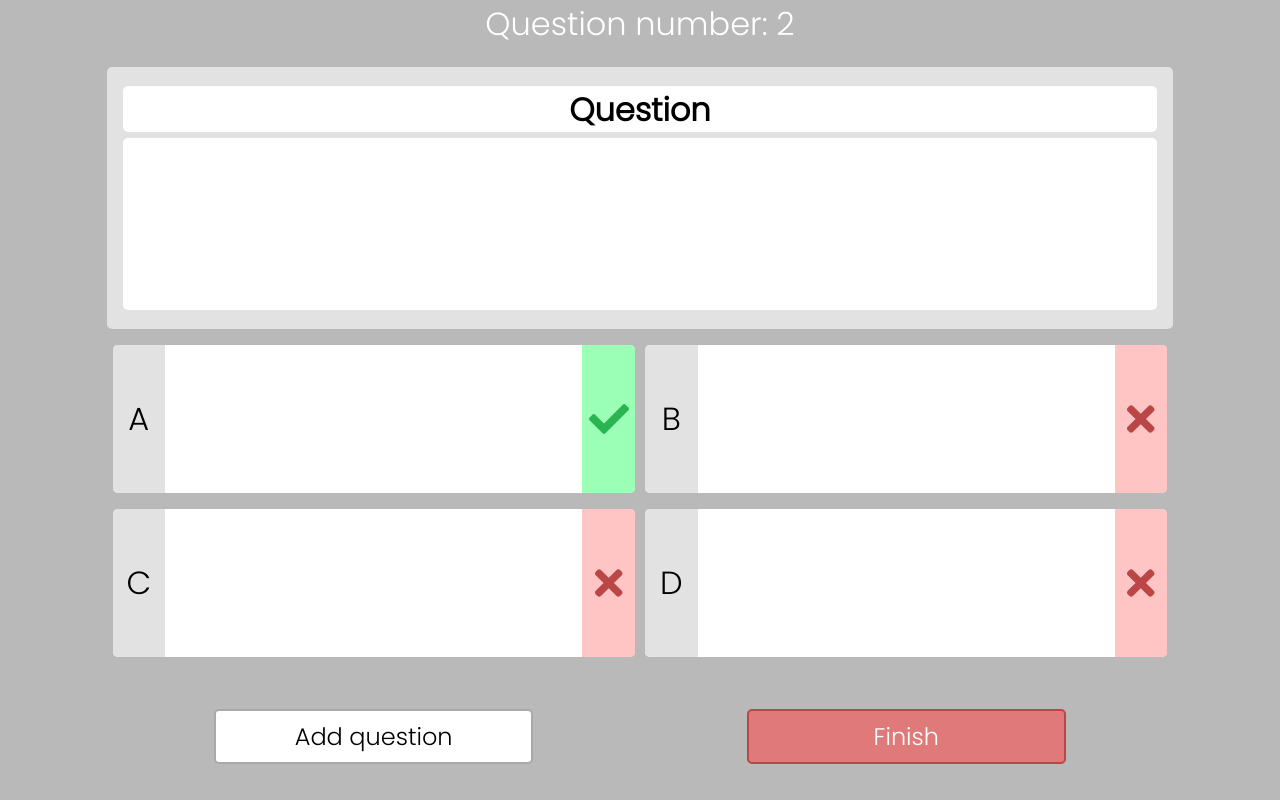
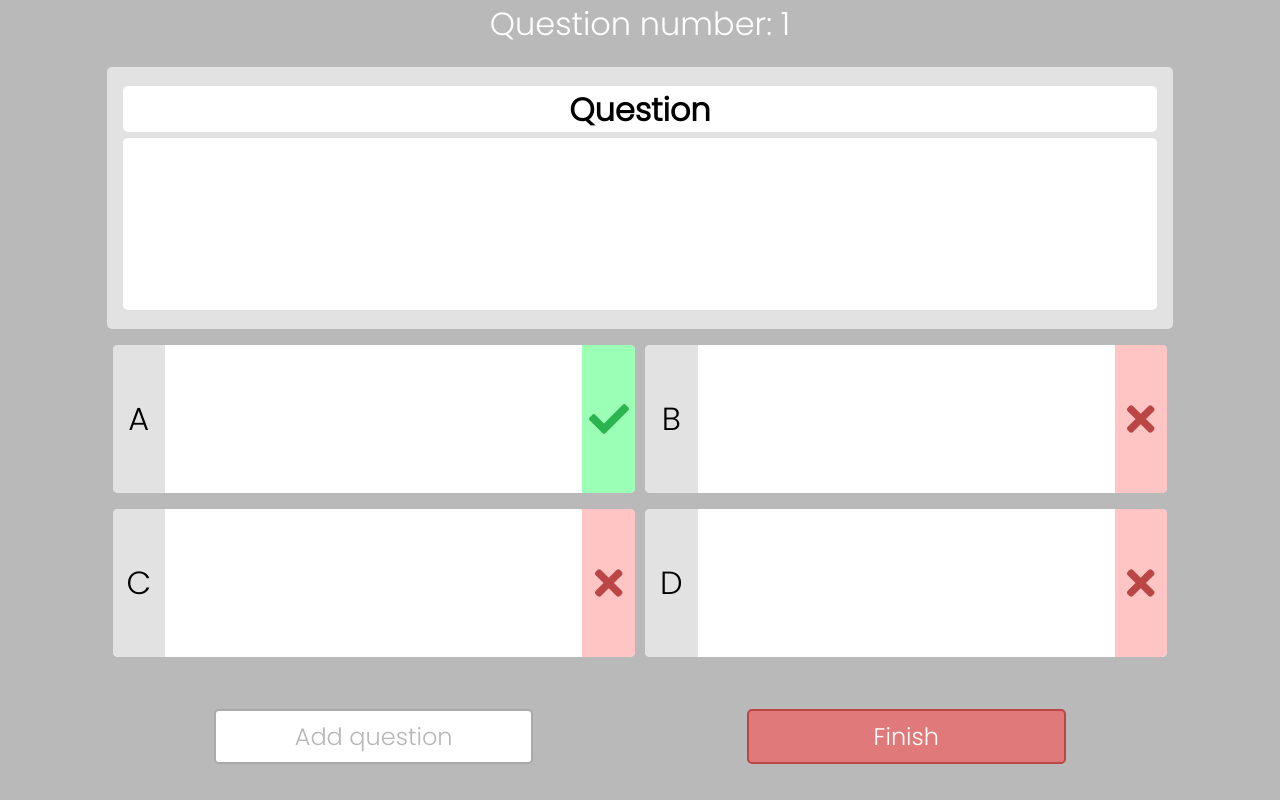
Before and after one commit to Centmsn/quiz-generator, a Next.js app: page /Dashboard/newquiz in a window 1280 px wide. Built offline with nearby package versions, Linux system fonts and the light colour scheme.

Commit message:
add disabled options to Button component, add quizContenxt content

```diff
--- a/components/AnswerForm/index.js
+++ b/components/AnswerForm/index.js
@@ -16,11 +16,12 @@ const ANSWERS_LETTERS = {
   3: "D",
 };
 
-const AnswerForm = ({ value, setQuestion }) => {
+const AnswerForm = ({ value, setQuestion, setCorrect }) => {
   const [isCorrect, setIsCorrect] = useState(0);
 
   const handleSetCorrectAnswer = index => {
     setIsCorrect(index);
+    setCorrect(index);
   };
 
   const handleSetQuestion = (e, index) => {
@@ -34,7 +35,7 @@ const AnswerForm = ({ value, setQuestion }) => {
       const isAnswerCorrect = i === isCorrect;
 
       answers.push(
-        <div className={styles.answerContainer}>
+        <div className={styles.answerContainer} key={i}>
           <span className={styles.answerNumber}>{ANSWERS_LETTERS[i]}</span>
           <textarea
             type="text"
--- a/components/Button/index.js
+++ b/components/Button/index.js
@@ -11,6 +11,7 @@ const Button = ({
   onClick = () => {},
   danger = false,
   important = false,
+  disabled = false,
   fontSize = "medium",
   size = "medium",
 }) => {
@@ -32,13 +33,17 @@ const Button = ({
   return (
     <button
       onClick={handleOnClick}
-      className={`${styles.button} ${danger ? styles.danger : ""} ${
-        important ? styles.important : ""
-      }`}
+      className={[
+        styles.button,
+        danger ? styles.danger : "",
+        important ? styles.important : "",
+        disabled ? styles.disabled : "",
+      ].join(" ")}
       style={{
         fontSize: font,
         flexBasis: btnSize,
       }}
+      disabled={disabled}
     >
       <span>{children}</span>
     </button>
@@ -67,6 +72,11 @@ Button.propTypes = {
   important: PropTypes.bool,
 
   /**
+   * Marks the button as disabled. Can be set together with danger / important.
+   */
+  disabled: PropTypes.bool,
+
+  /**
    * Button font size; Use "small" / "medium" / "large"
    */
   fontSize: PropTypes.oneOf(["small", "medium", "large"]),
--- a/components/Button/index.module.scss
+++ b/components/Button/index.module.scss
@@ -50,6 +50,12 @@
   }
 }
 
+.disabled {
+  &:hover:before {
+    transform: scaleX(0);
+  }
+}
+
 .danger {
   border: 2px solid map-get($red, 500);
 
--- a/context/QuizContext.js
+++ b/context/QuizContext.js
@@ -3,10 +3,16 @@ import { createContext, useState } from "react";
 const QuizContext = createContext({});
 
 export const QuizContextProvider = ({ children }) => {
-  const [a, b] = useState();
+  const [questions, setQuestion] = useState([]);
+
+  const handleAddQuestion = question => {
+    setQuestion(prev => [...prev, question]);
+  };
 
   return (
-    <QuizContext.Provider value={{ test: a }}>{children}</QuizContext.Provider>
+    <QuizContext.Provider value={{ questions, addQuestion: handleAddQuestion }}>
+      {children}
+    </QuizContext.Provider>
   );
 };
 
--- a/pages/Dashboard/newquiz/index.js
+++ b/pages/Dashboard/newquiz/index.js
@@ -15,7 +15,24 @@ const newQuiz = () => {
     2: "",
     3: "",
   });
-  const quizContext = useContext(QuizContext);
+  const [correct, setCorrect] = useState(0);
+  const { questions, addQuestion } = useContext(QuizContext);
+
+  const handleAddQuestion = () => {
+    // todo add input validation
+
+    const questionObject = {
+      answers,
+      question,
+      correct,
+    };
+
+    addQuestion(questionObject);
+  };
+
+  const handleSetCorrect = index => {
+    setCorrect(index);
+  };
 
   const handleSetQuestion = value => {
     setQuestion(value);
@@ -28,14 +45,34 @@ const newQuiz = () => {
     }));
   };
 
+  const isButtonDisabled = !(
+    question &&
+    answers[0] &&
+    answers[1] &&
+    answers[2] &&
+    answers[3]
+  );
+
   return (
     <div className={styles.container}>
-      <div class={styles.questionNumber}>Question number: 2</div>
+      <div className={styles.questionNumber}>
+        Question number: {questions.length + 1}
+      </div>
       <QuestionForm value={question} setQuestion={handleSetQuestion} />
-      <AnswerForm value={answers} setQuestion={handleSetAnswer} />
+      <AnswerForm
+        value={answers}
+        setQuestion={handleSetAnswer}
+        setCorrect={handleSetCorrect}
+      />
 
       <div className={styles.btnContainer}>
-        <Button size="small">Add question</Button>
+        <Button
+          size="small"
+          onClick={handleAddQuestion}
+          disabled={isButtonDisabled}
+        >
+          Add question
+        </Button>
         <Button size="small" danger>
           Finish
         </Button>
```
